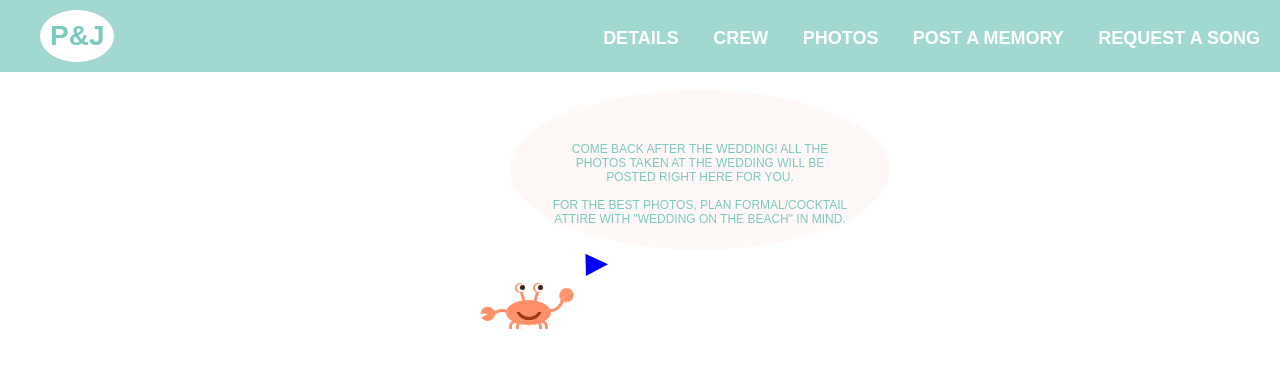
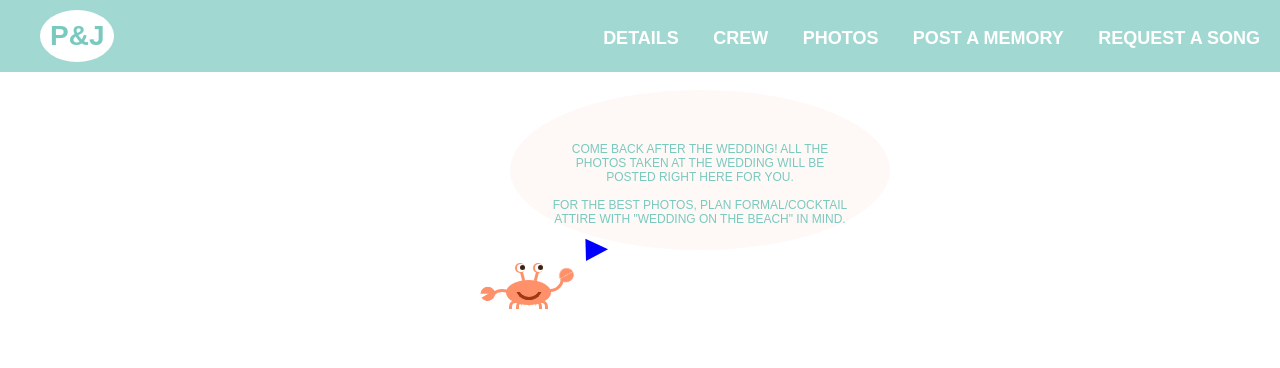
Before and after one commit to phyllisandjohn/phyllisandjohn.github.io, a Jekyll site: the page photos/index.html, which Jekyll copies as it is, in a window 1280 px wide. Shown: the top 368 px of the page. Built offline with Jekyll 4.4.1, drawn with Linux system fonts in a browser that asks for light colours.

Commit message:
Update photos.css

```diff
--- a/css/photos.css
+++ b/css/photos.css
@@ -27,7 +27,7 @@
 
 .crab-left {
 	margin-left: 50px;
-	margin-top: 180px;
+	margin-top: 160px;
 }
 
 .arrow-down {
@@ -39,5 +39,5 @@
 	border-top: 20px solid blue;
 	transform: rotate(25deg);
 	margin-left: 30px;
-	margin-top: 20px;
+	margin-top: 5px;
 }
```
